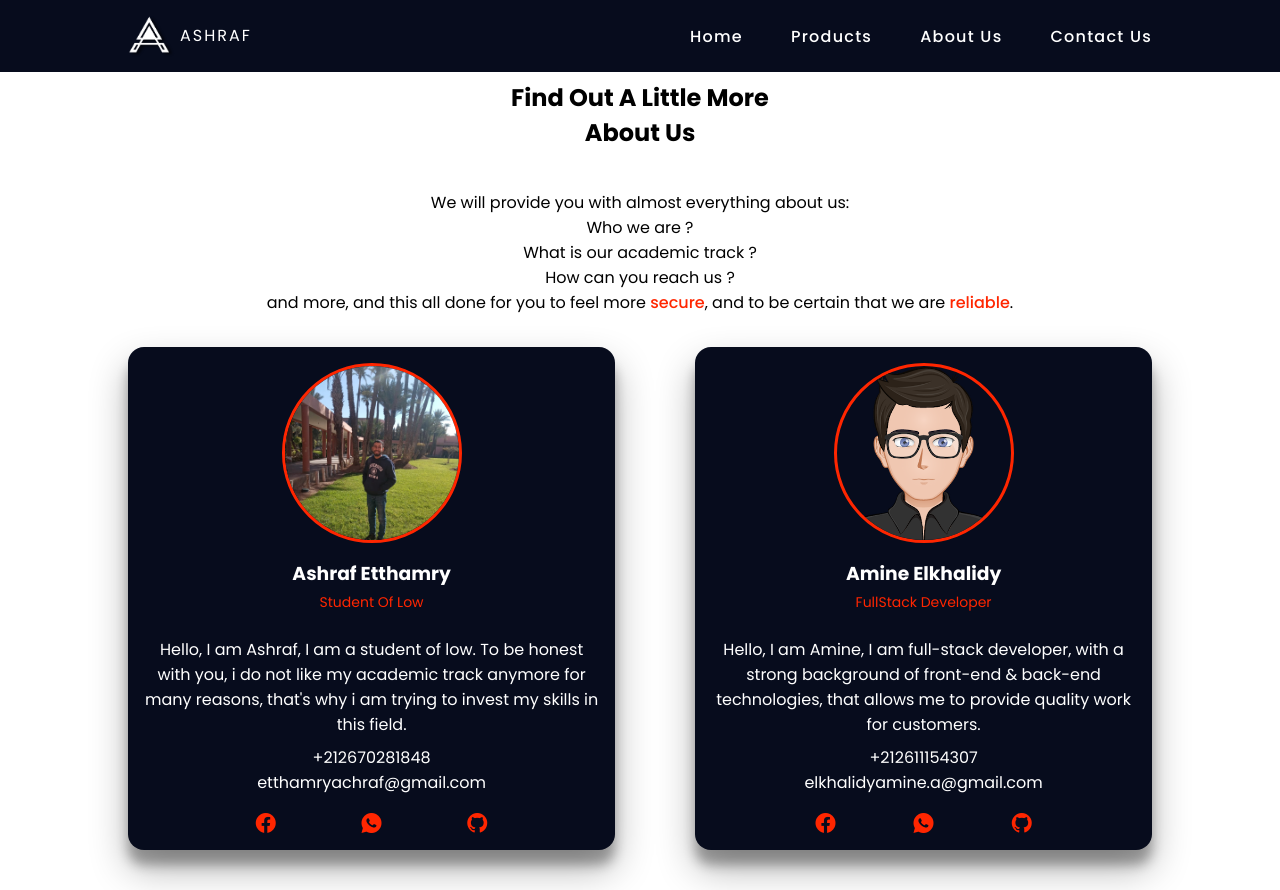
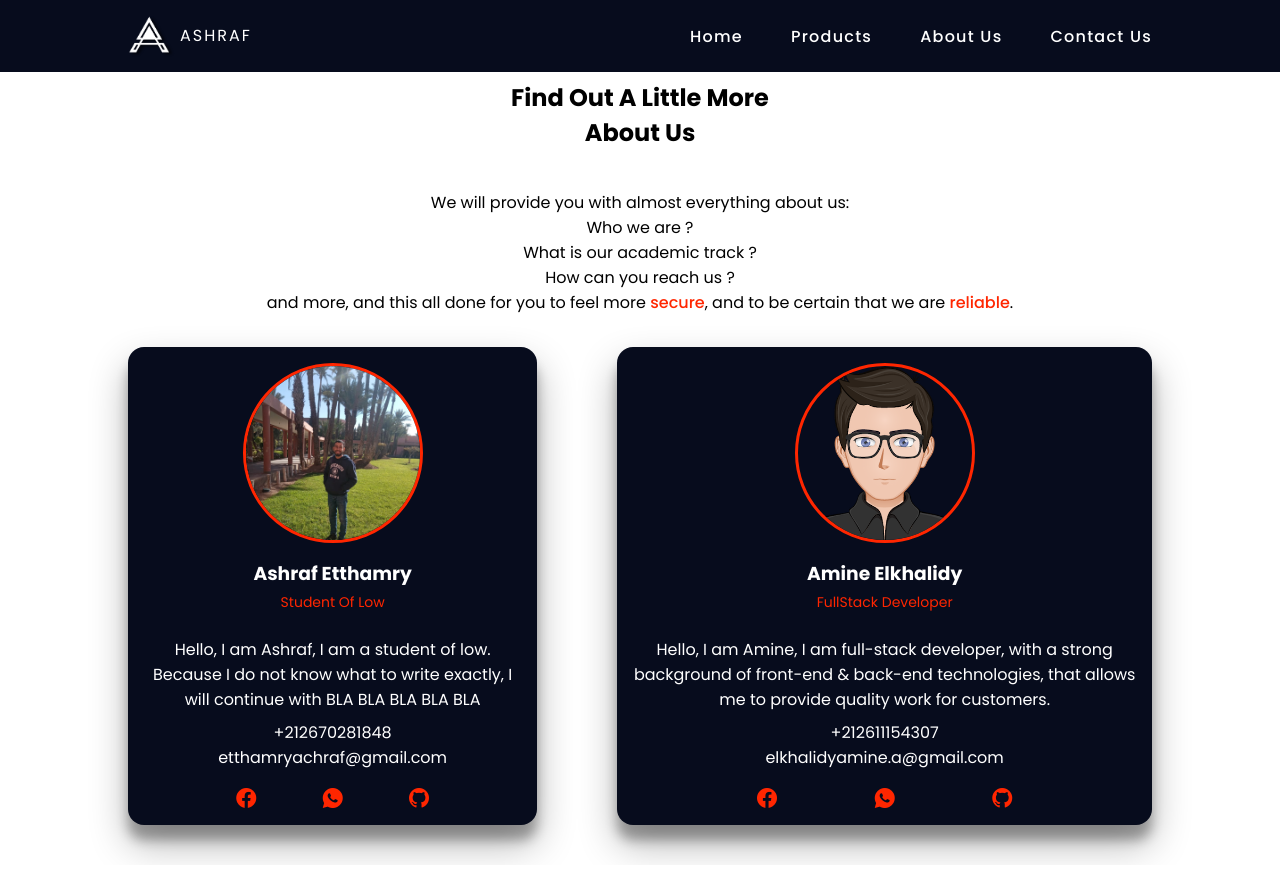
Before and after one commit to AmineElkhalidy/achrafet-thamry, a React (Vite) app: page /aboutUs in a window 1280 px wide. After the commit the page ends 865 px from the top, so only its background shows below. Built offline with nearby package versions, Linux system fonts and the light colour scheme.

Commit message:
Some other changes

```diff
--- a/components/Sections/AboutUs.jsx
+++ b/components/Sections/AboutUs.jsx
@@ -11,7 +11,7 @@ const INFO = [
     name: "Ashraf Etthamry",
     profession: "Student Of Low",
     description:
-      "Hello, I am Ashraf, I am a student of low. To be honest with you, i do not like my academic track anymore for many reasons, that's why i am trying to invest my skills in this field.",
+      "Hello, I am Ashraf, I am a student of low. Because I do not know what to write exactly, I will continue with BLA BLA BLA BLA BLA",
     phoneNumber: "+212670281848",
     email: "etthamryachraf@gmail.com",
     facebookLink: "#",
```
